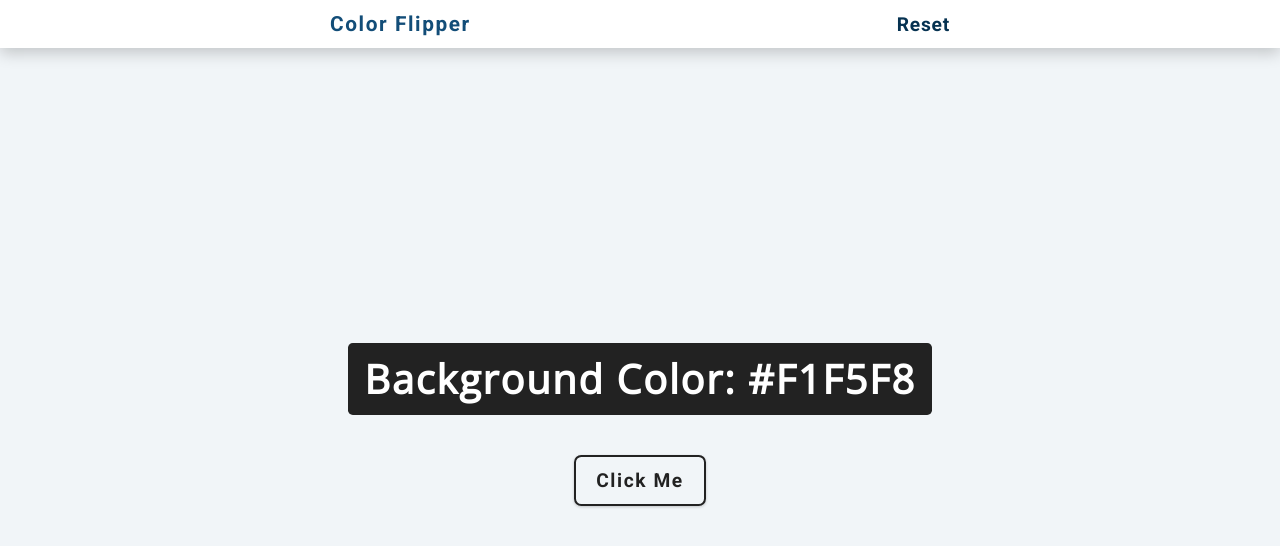
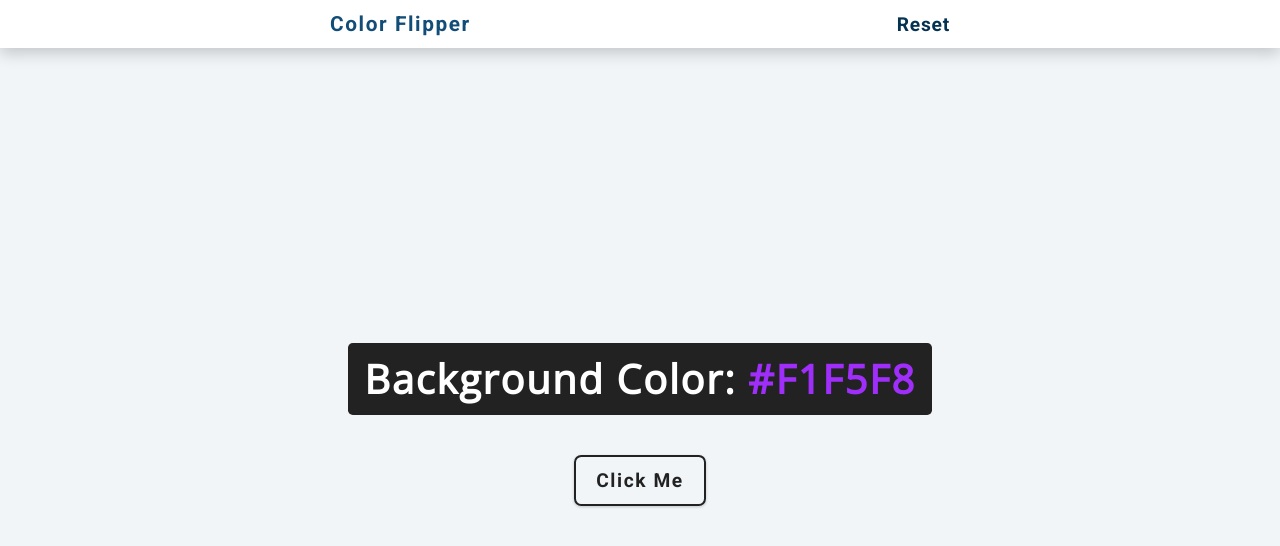
Before and after one commit to arturcoqueiro/Collor-Fliper, a plain HTML site: page index.html in a window 1280 px wide. Drawn offline with nearby package versions, Linux system fonts and the light colour scheme.

Commit message:
class color

```diff
--- a/style.css
+++ b/style.css
@@ -98,6 +98,9 @@ main{
     border-radius: 0.30rem;
 }
 
+.color{
+    color: #A02EFA;
+}
 button{
     font-family: var(--font1);
     background: transparent;
```
